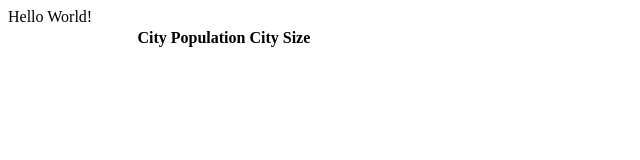
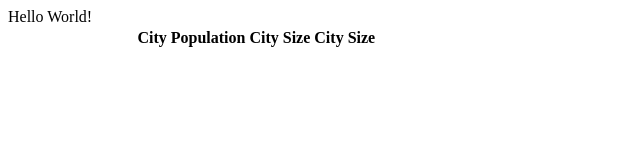
Before and after one commit to dacarlson6/Chapter02, a plain HTML site: page index.html in a window 1280 px wide. Shown: the full height of the page, 0-640 px from the left. Drawn offline with Linux system fonts and the light colour scheme.

```diff
--- a/js/main_with_debug.js
+++ b/js/main_with_debug.js
@@ -57,3 +57,7 @@
 
 	document.querySelector("table").addEventListener("click", clickme)
 };
+
+document.addEventListener('DOMContentLoaded', function() {
+	addColumns(cityPop);
+});
```
Also changed, not shown: index.html (+1 -0 lines).
